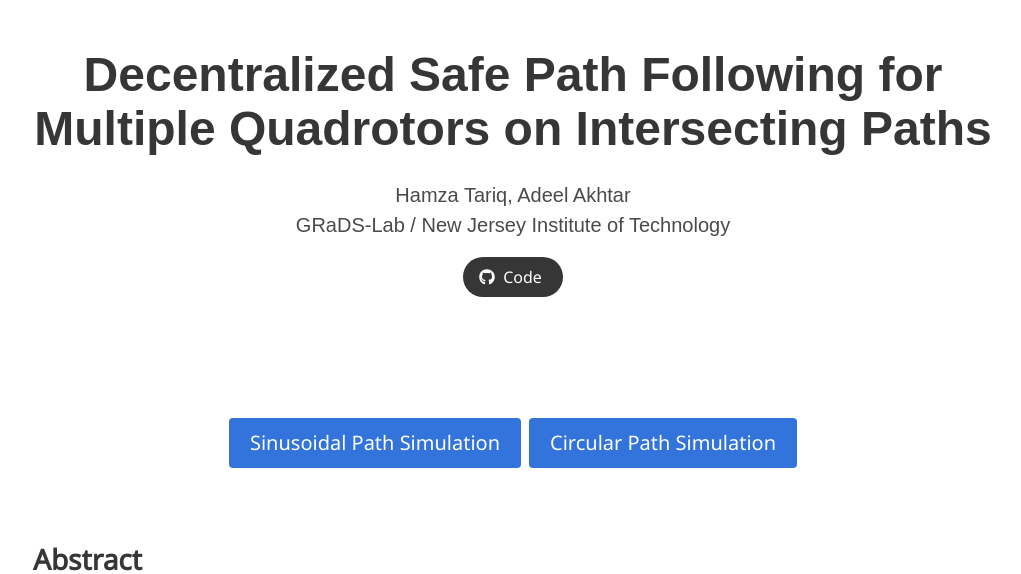
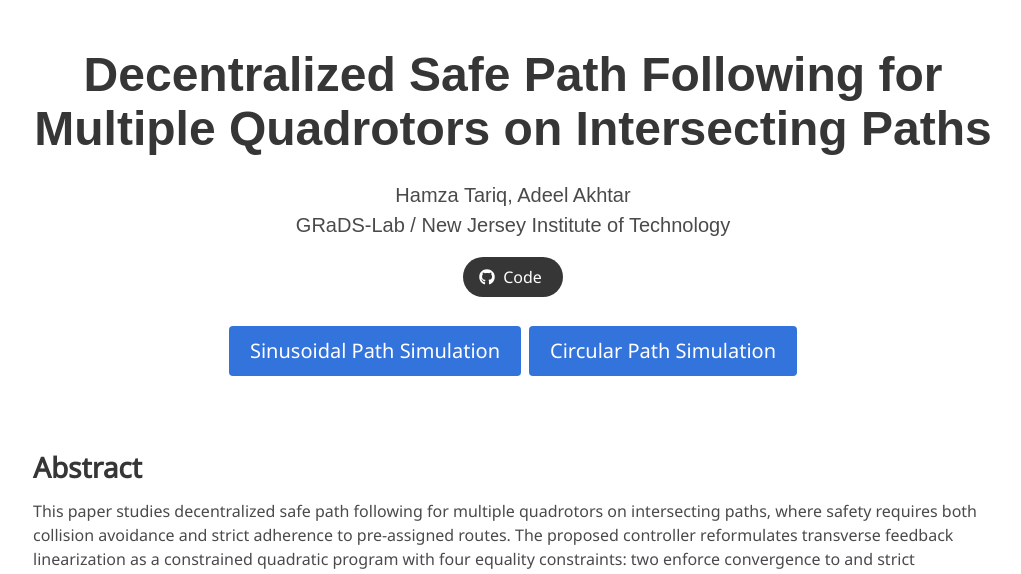
Before and after one commit to gradslab/tfl_cbf_safe_multiagent_pf, a Jekyll site: the page built from docs/index.md, in a window 1280 px wide. Shown: the top 574 px of the page, without its empty margins (127-1148 px from the left). Built offline with Jekyll 4.4.1, drawn with Linux system fonts in a browser that asks for light colours; some web fonts are replaced.

Commit message:
fixed white space issue

```diff
--- a/docs/index.md
+++ b/docs/index.md
@@ -12,7 +12,8 @@ video:
 code: https://github.com/gradslab/safe_multiquad_pf
 data:
 ---
-<div class="columns is-centered">
+
+<div class="columns is-centered" style="margin-top: -6.5rem;">
   <div class="column is-four-fifths has-text-centered">
     <div class="buttons is-centered" style="margin-top: 0.5rem; margin-bottom: 1.5rem;">
       <a class="button is-link is-medium" href="#sinusoidal-simulation">
@@ -25,6 +26,7 @@ data:
   </div>
 </div>
 
+
 ## Abstract
 
 This paper studies decentralized safe path following for multiple quadrotors on intersecting paths, where safety requires both collision avoidance and strict adherence to pre-assigned routes. The proposed controller reformulates transverse feedback linearization as a constrained quadratic program with four equality constraints: two enforce convergence to and strict adherence on the path, and two prescribe the desired speed and orientation. Safety is achieved by relaxing only the speed and orientation constraints. Under the stated assumptions, the controller guarantees that all agents converge to their assigned paths, remain on them for all time, avoid collisions, and operate away from attitude singularities.
@@ -34,7 +36,7 @@ This paper studies decentralized safe path following for multiple quadrotors on
 <div class="columns is-centered is-variable is-5">
   <div class="column is-three-fifths">
     <div class="box" style="border-radius: 14px;">
-      <figure class="image" style="margin: 0;">
+      <figure class="image" style="margin: -10;">
         <img
           src="./static/image/traj_xy_sine_anim.gif"
           alt="2D sinusoidal-path animation"
@@ -46,7 +48,7 @@ This paper studies decentralized safe path following for multiple quadrotors on
 
   <div class="column is-two-fifths">
     <div class="box" style="border-radius: 14px;">
-      <figure class="image" style="margin: 0;">
+      <figure class="image" style="margin: -10;">
         <img
           src="./static/image/traj_xy_circle.gif"
           alt="2D circular-path animation"
```
Also changed, not shown: 1 other file.
